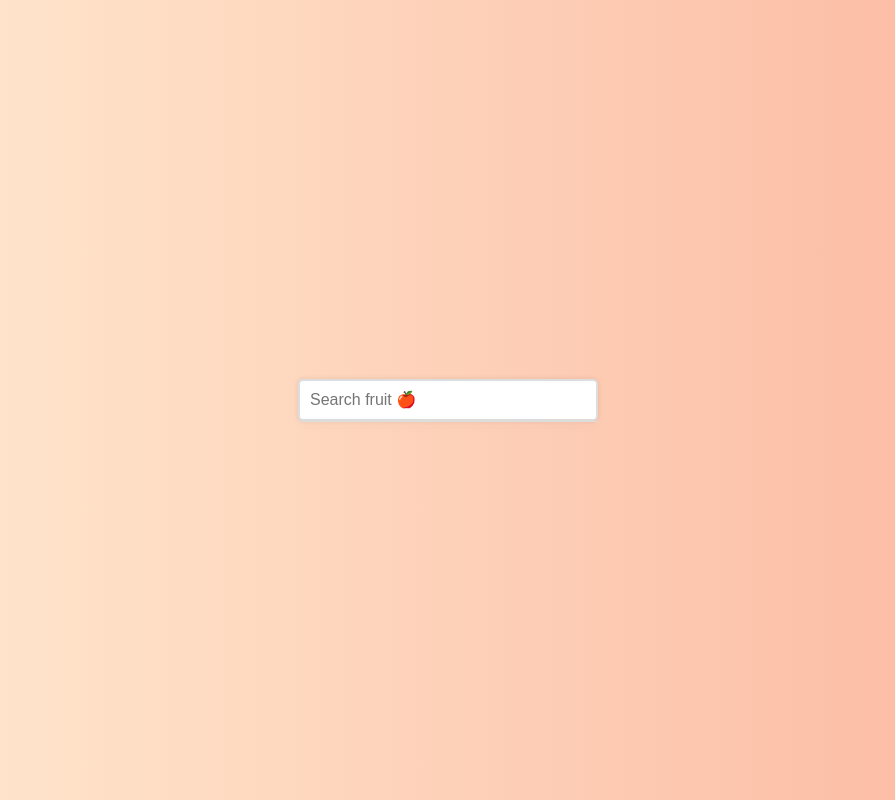
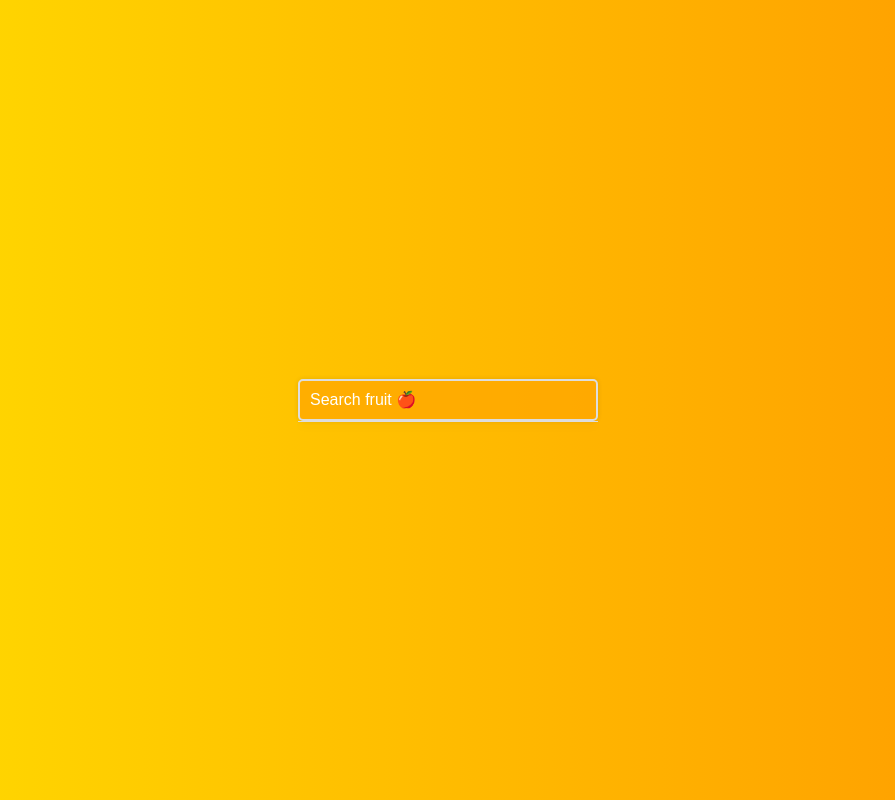
Before and after one commit to Nogal1/Fruit-Search, a plain HTML site: page index.html in a window 1280 px wide. Shown: the whole page, without its empty margins (192-1087 px from the left). Drawn offline with nearby package versions, Linux system fonts and the light colour scheme.

Commit message:
backgrounds correct, fixing search box

```diff
--- a/style.css
+++ b/style.css
@@ -10,7 +10,7 @@
 
 body {
   font-family: Arial, sans-serif;
-  background: linear-gradient(to right, #ffecd2 0%, #fcb69f 100%);
+  background: linear-gradient(to right, #ffde00 0%, #ff9900 100%);
   display: flex;
   justify-content: center;
   align-items: center;
@@ -34,6 +34,12 @@ body {
   border: 2px solid #ddd;
   border-radius: 5px;
   box-shadow: 0 0 5px rgba(0, 0, 0, 0.1);
+  background: rgba(255, 165, 0, 0.7);
+  color: #fff;
+}
+
+.search-container input::placeholder {
+  color: #fff;
 }
 
 .search-container .suggestions {
```
